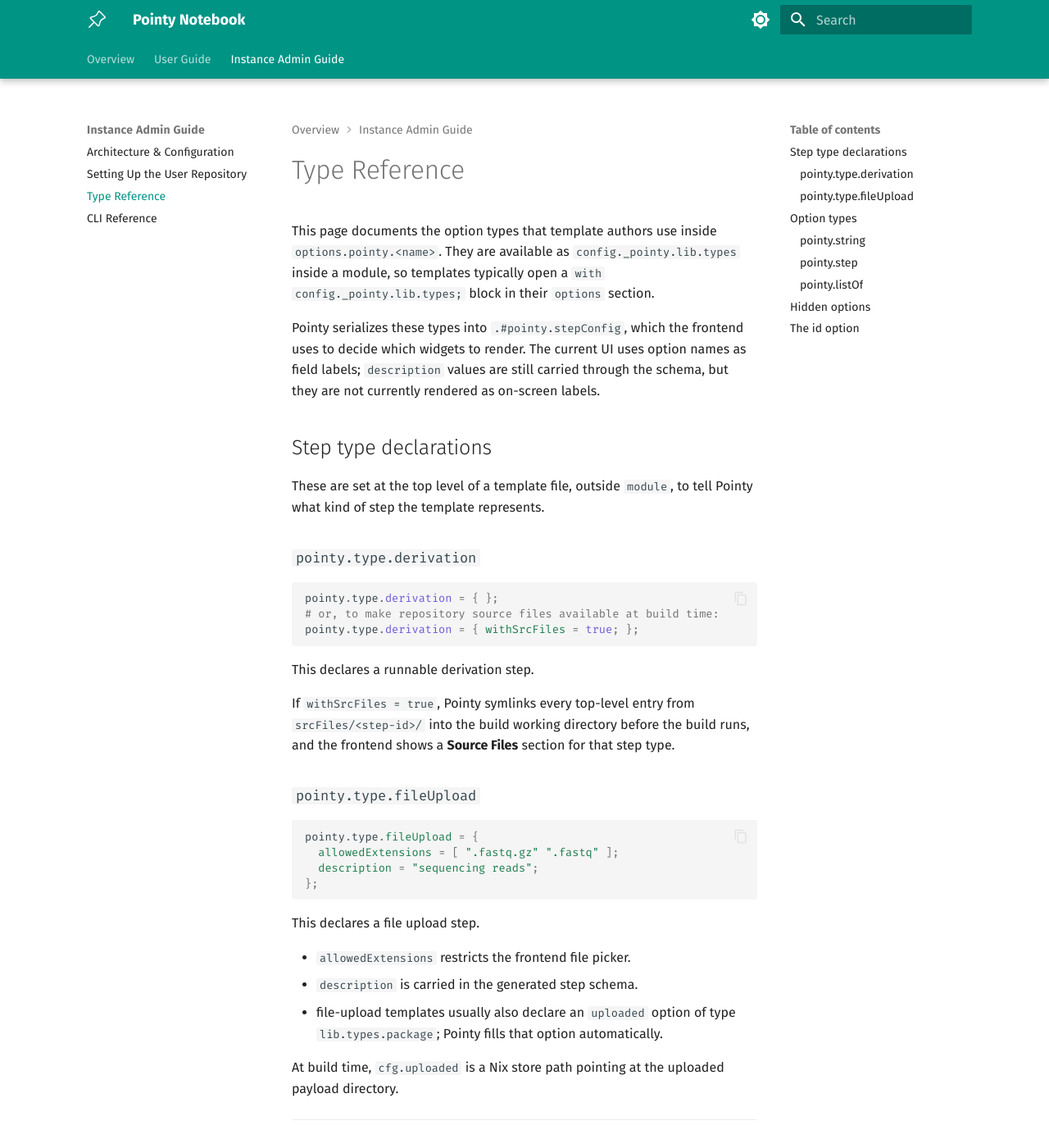
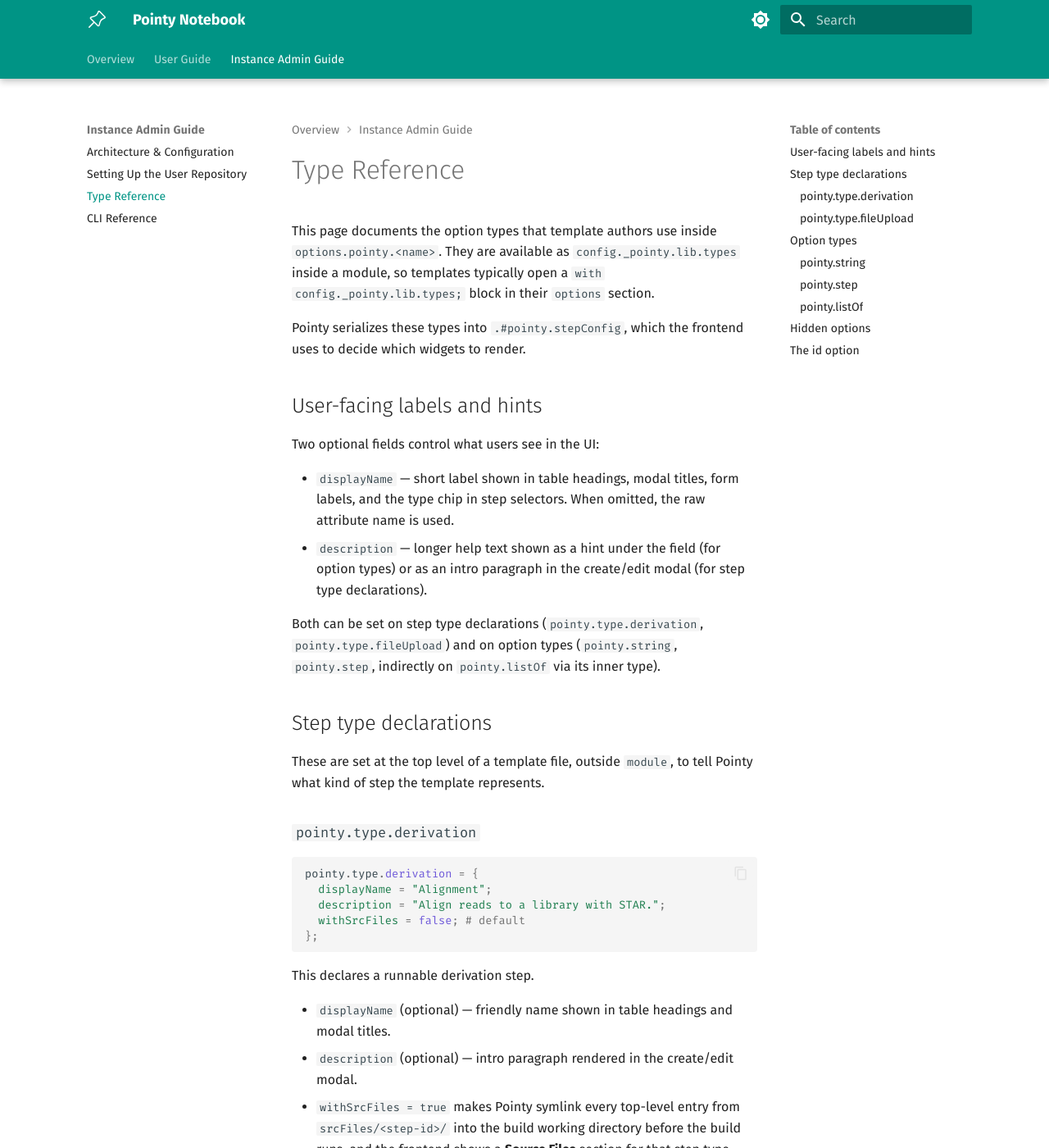
Before and after one commit to 421anon/pointy, an MkDocs documentation site: the page built from docs/pages/type-reference.md, in a window 1280 px wide and 1400 px high. Shown: the whole window at 82% size. Built offline with MkDocs 1.6.1 and Material for MkDocs 9.7.7, drawn with Linux system fonts in a browser that asks for light colours; some of the changed text lies outside the part shown.

Commit message:
Render template displayName + description in UI
Use the new optional `displayName` and `description` fields from
`pointy.stepConfig` when rendering steps:

  - table headings + add/edit modal titles use template `displayName`
    (fallback: raw template name)
  - per-field form labels use option `displayName` (fallback: option key)
  - per-field `description` is rendered as a small hint under the label
  - template-level `description` is rendered as an intro paragraph in
    the create/edit modal
  - the step selector menu and tooltip show the friendly type name in
    the `[type]` chip (color still keys off the raw type for stability)

Decoders treat all new fields as optional, so user repos that have not
adopted them still render exactly as before.

Docs (type-reference.md, user-repo-setup.md) updated to document the new
fields and drop the "not currently rendered" disclaimer.

````diff
--- a/docs/pages/type-reference.md
+++ b/docs/pages/type-reference.md
@@ -2,7 +2,16 @@
 
 This page documents the option types that template authors use inside `options.pointy.<name>`. They are available as `config._pointy.lib.types` inside a module, so templates typically open a `with config._pointy.lib.types;` block in their `options` section.
 
-Pointy serializes these types into `.#pointy.stepConfig`, which the frontend uses to decide which widgets to render. The current UI uses option names as field labels; `description` values are still carried through the schema, but they are not currently rendered as on-screen labels.
+Pointy serializes these types into `.#pointy.stepConfig`, which the frontend uses to decide which widgets to render.
+
+## User-facing labels and hints
+
+Two optional fields control what users see in the UI:
+
+- `displayName` — short label shown in table headings, modal titles, form labels, and the type chip in step selectors. When omitted, the raw attribute name is used.
+- `description` — longer help text shown as a hint under the field (for option types) or as an intro paragraph in the create/edit modal (for step type declarations).
+
+Both can be set on step type declarations (`pointy.type.derivation`, `pointy.type.fileUpload`) and on option types (`pointy.string`, `pointy.step`, indirectly on `pointy.listOf` via its inner type).
 
 ## Step type declarations
 
@@ -11,28 +20,34 @@
 ### `pointy.type.derivation`
 
 ```nix
-pointy.type.derivation = { };
-# or, to make repository source files available at build time:
-pointy.type.derivation = { withSrcFiles = true; };
+pointy.type.derivation = {
+  displayName = "Alignment";
+  description = "Align reads to a library with STAR.";
+  withSrcFiles = false; # default
+};
 ```
 
 This declares a runnable derivation step.
 
-If `withSrcFiles = true`, Pointy symlinks every top-level entry from `srcFiles/<step-id>/` into the build working directory before the build runs, and the frontend shows a **Source Files** section for that step type.
+- `displayName` (optional) — friendly name shown in table headings and modal titles.
+- `description` (optional) — intro paragraph rendered in the create/edit modal.
+- `withSrcFiles = true` makes Pointy symlink every top-level entry from `srcFiles/<step-id>/` into the build working directory before the build runs, and the frontend shows a **Source Files** section for that step type.
 
 ### `pointy.type.fileUpload`
 
 ```nix
 pointy.type.fileUpload = {
   allowedExtensions = [ ".fastq.gz" ".fastq" ];
-  description = "sequencing reads";
+  displayName = "Data Source";
+  description = "Sequencing reads as FASTQ files.";
 };
 ```
 
 This declares a file upload step.
 
 - `allowedExtensions` restricts the frontend file picker.
-- `description` is carried in the generated step schema.
+- `displayName` (optional) — friendly name shown in table headings and modal titles.
+- `description` (optional) — intro paragraph rendered in the create/edit modal.
 - file-upload templates usually also declare an `uploaded` option of type `lib.types.package`; Pointy fills that option automatically.
 
 At build time, `cfg.uploaded` is a Nix store path pointing at the uploaded payload directory.
@@ -48,7 +63,8 @@
 ```nix
 lib.mkOption {
   type = pointy.string {
-    description = "schema metadata";
+    displayName = "Extra STAR args"; # optional, used as form label
+    description = "Help text shown under the field.";
     display = { ... }; # optional, see below
   };
   default = ""; # optional
@@ -68,7 +84,8 @@
 ```nix
 lib.mkOption {
   type = pointy.step {
-    description = "schema metadata";
+    displayName = "Reads"; # optional, used as form label
+    description = "Help text shown under the field.";
     allowedTypes = [ "typeA" "typeB" ]; # optional
   };
 }
@@ -84,17 +101,23 @@
 
 ```nix
 lib.mkOption {
-  type = pointy.listOf (pointy.step { description = "dependency"; });
+  type = pointy.listOf (pointy.step {
+    displayName = "Step deps";
+    description = "Other steps to symlink into the build directory.";
+  });
   default = [];
 }
 # or a list of strings:
 lib.mkOption {
-  type = pointy.listOf (pointy.string { description = "nixpkgs attribute"; });
+  type = pointy.listOf (pointy.string {
+    displayName = "nixpkgs deps";
+    description = "Attribute paths into pkgs.";
+  });
   default = [];
 }
 ```
 
-This wraps another Pointy type to make it repeatable. The UI renders an add/remove list, and the final value becomes a Nix list of the resolved inner values.
+This wraps another Pointy type to make it repeatable. The UI renders an add/remove list, and the final value becomes a Nix list of the resolved inner values. The inner type's `displayName` and `description` apply to the whole list field.
 
 ---
 
````
Also changed, not shown: docs/pages/user-repo-setup.md (+11 -4 lines), 10 other files.
